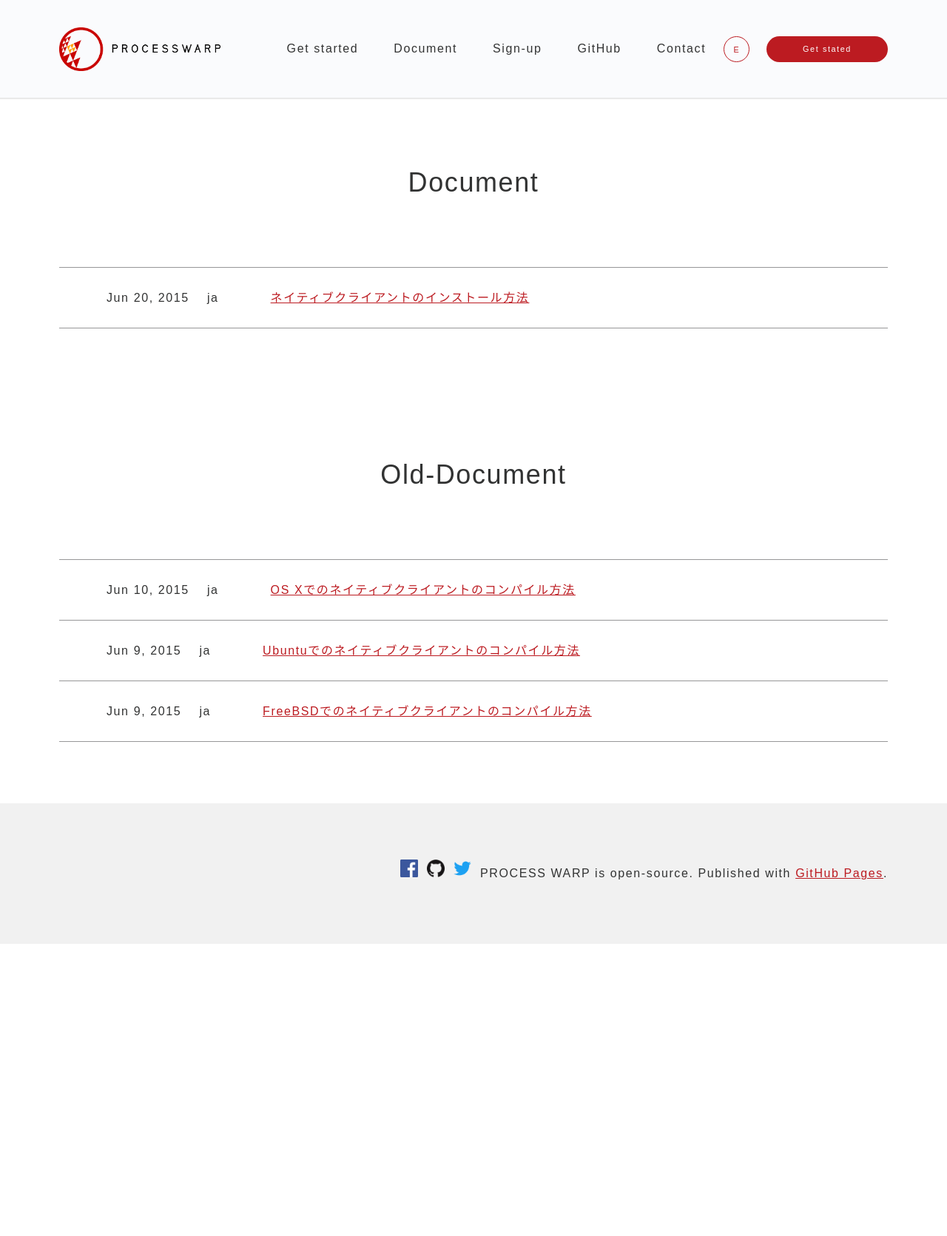
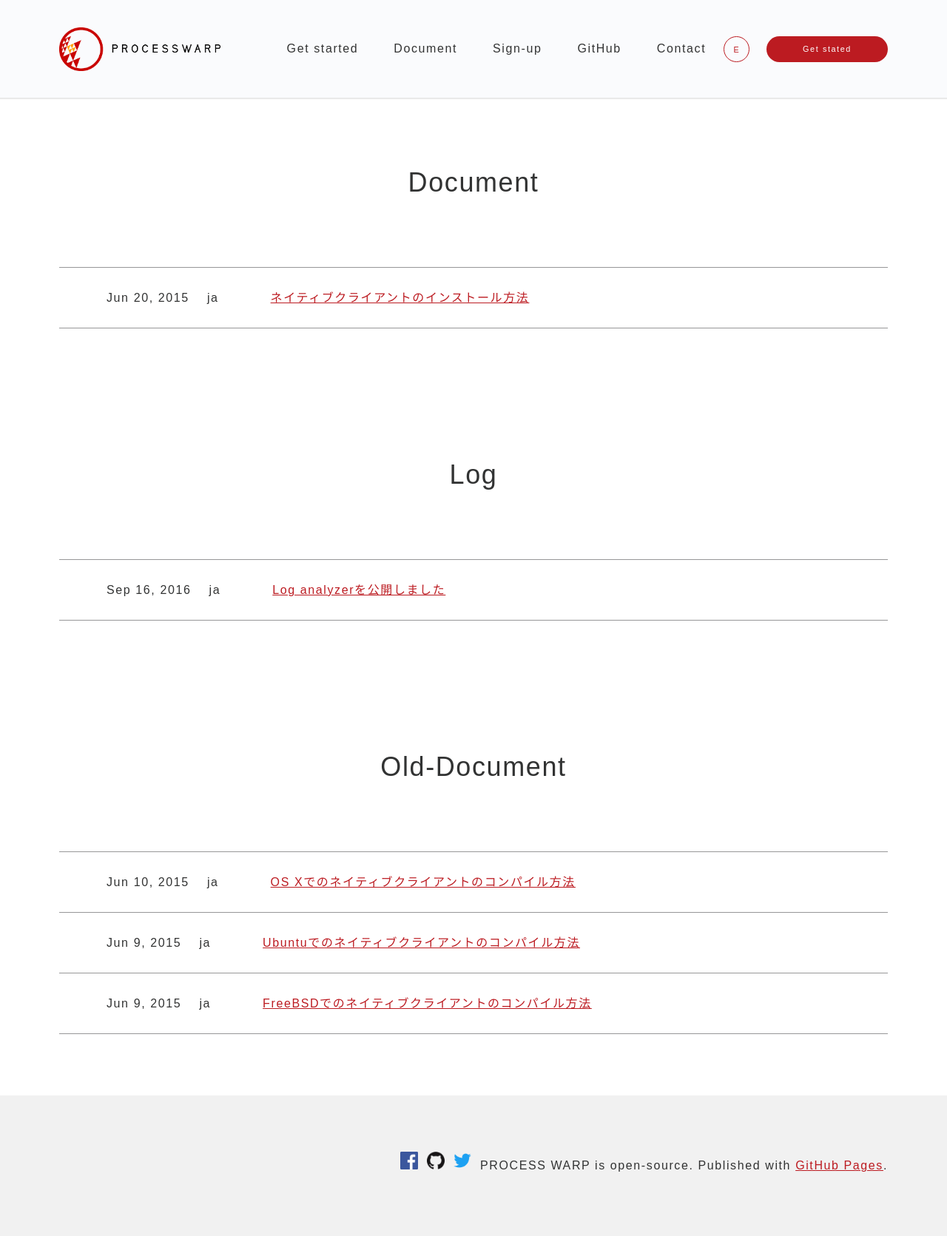
Before and after one commit to processwarp/processwarp.github.io, a Jekyll site: the page built from ja/docs.html, in a window 1280 px wide. Shown: the whole page at 74% size. Built offline with Jekyll 4.4.1, drawn with Linux system fonts in a browser that asks for light colours; nearby versions of some CDN libraries; before the commit the page ends 1276 px from its top, so only the background shows below that.

Commit message:
add post

```diff
--- /dev/null
+++ b/_posts/2016-09-16-ja-log_analyzer.md
@@ -0,0 +1,19 @@
+---
+layout: post
+title:  Log analyzerを公開しました
+date:   2016-09-16 00:00:00
+lang:   ja
+category: logs
+---
+
+PROCESS WARPは分散処理のシステムのように、複数のノードが強調して動くシステムです。
+そのため、PROCESS WARPの開発(おもにデバッグ)のためには複数のノードのログ出力を比較する必要があります。
+簡単なバグであれば、単純な目視で対応可能でしたが、最近は複雑なバグ対応が多いため、ログ表示用のツールを作成しました。
+
+![スクリーンショット]({{site.baseurl}}/ja/img/20160916a.png)
+
+## 特徴
+
+* 検索文字列の前後n件のログを絞って検索する
+* パケット送受信のログから、ログを時系列に沿って並べる
+* [Githubへのリンク](https://github.com/processwarp/log-analyzer)
--- a/css/app.css
+++ b/css/app.css
@@ -612,6 +612,10 @@ section.page pre {
   }
 }
 
+section.page img {
+  max-width: 100%;
+}
+
 @media only screen and (max-width: 1180px) {
   .sp-hide {
     display: none !important;
--- a/ja/docs.html
+++ b/ja/docs.html
@@ -21,6 +21,19 @@ lang:    ja
       </ul>
     </section>
     <section>
+      <h2>Log</h2>
+      <ul class="vertical">
+        {% for post in site.posts %}
+        {% if post.category == "logs" %}
+        <li>
+          <span>{{ post.date | date: "%b %-d, %Y" }}&nbsp;&nbsp;&nbsp;&nbsp;{{ post.lang }}</span>
+          <a href="{{ post.url | prepend: site.baseurl }}">{{ post.title }}</a>
+        </li>
+        {% endif %}
+        {% endfor %}
+      </ul>
+    </section>
+    <section>
       <h2>Old-Document</h2>
       <ul class="vertical scrollable">
         {% for post in site.posts %}
```
Also changed, not shown: ja/img/20160916a.png (added).
